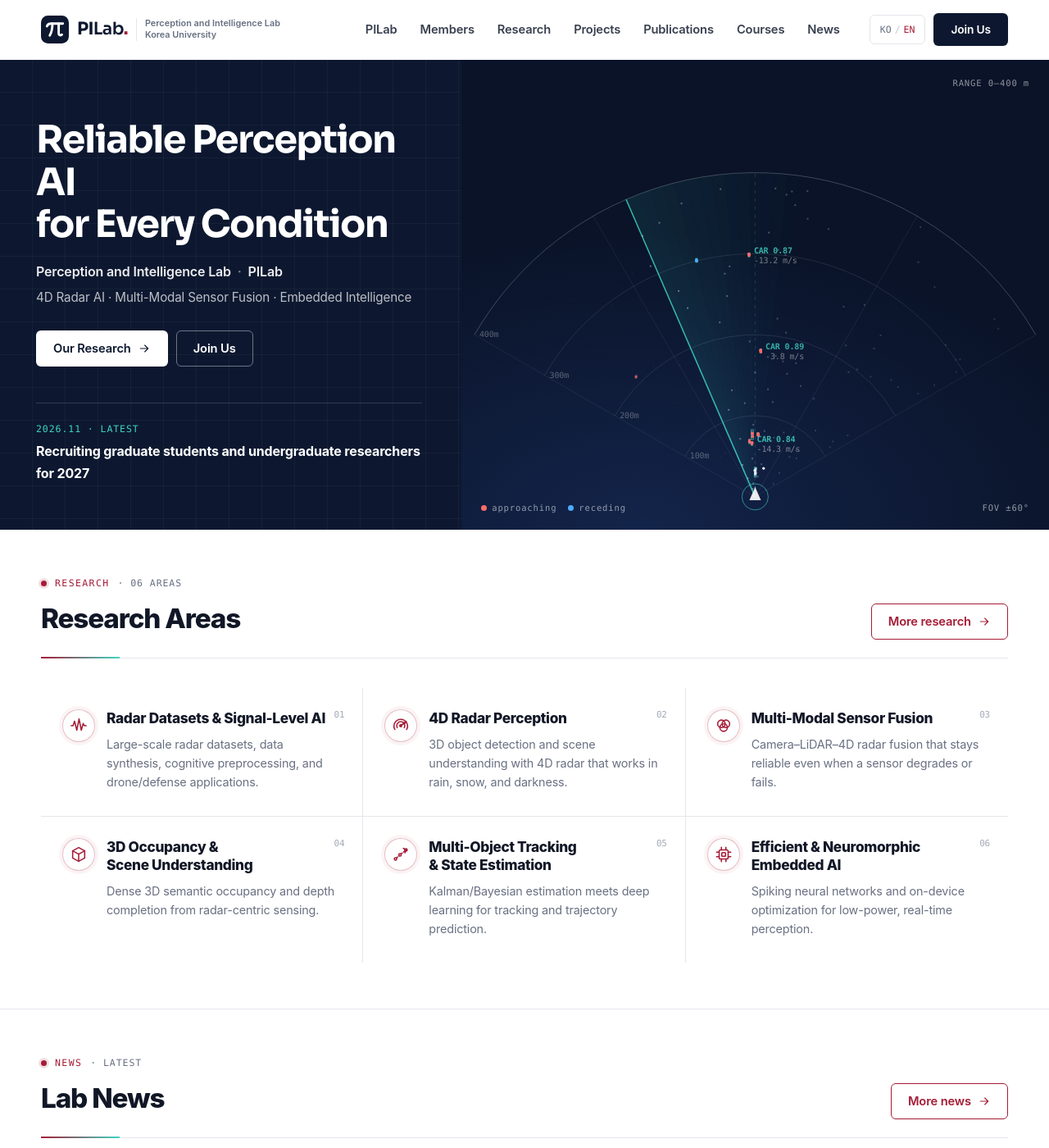
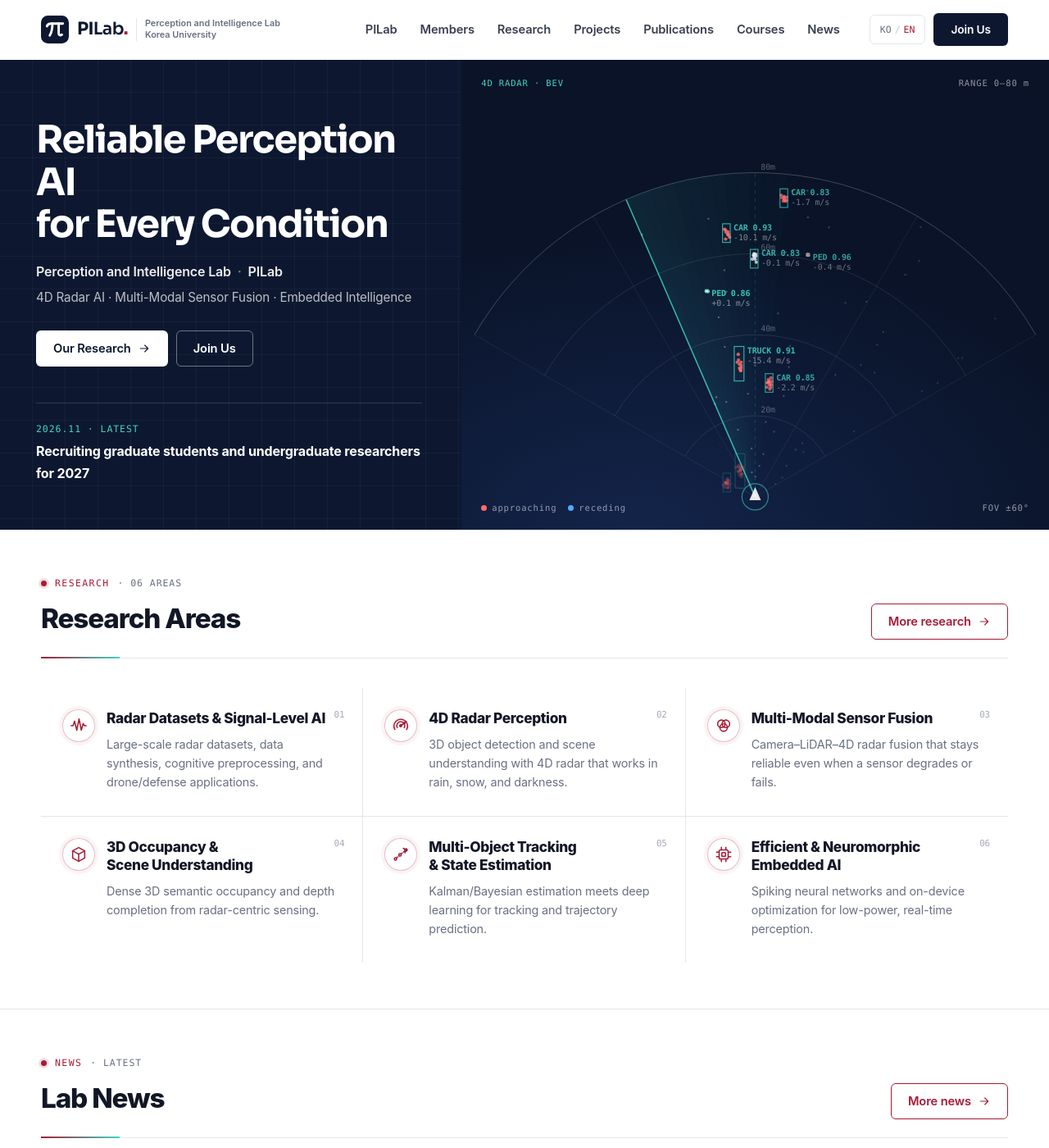
Before and after one commit to dh-paek/pilab, a Jekyll site: the page built from index.html, in a window 1280 px wide and 1400 px high. Shown: the whole window at 82% size. Built offline with Jekyll 4.4.1, drawn with Linux system fonts in a browser that asks for light colours; some web fonts are replaced; part of the change alters nothing that is shown.

Commit message:
Restore original hero radar animation (4D RADAR · BEV, 0-80 m)
Co-Authored-By: Claude Opus 5.5 <noreply@anthropic.com>
Claude-Session: https://claude.ai/code/session_01866X6wmYg1pRh7yHirmmvy

```diff
--- a/assets/css/main.css
+++ b/assets/css/main.css
@@ -211,6 +211,7 @@ html[data-lang="ko"] .hero-title { font-family: var(--font-sans); font-weight: 8
 .radar-canvas { position: absolute; inset: 0; width: 100%; height: 100%; display: block; }
 .radar-hud { position: absolute; inset: 0; pointer-events: none; font-family: var(--font-mono); font-size: .66rem; letter-spacing: .08em; color: rgba(255, 255, 255, .55); }
 .radar-hud span { position: absolute; display: flex; align-items: center; gap: 6px; }
+.hud-tl { top: 20px; left: 24px; color: var(--teal) !important; }
 .hud-tr { top: 20px; right: 24px; }
 .hud-bl { bottom: 18px; left: 24px; }
 .hud-br { bottom: 18px; right: 24px; }
--- a/assets/js/main.js
+++ b/assets/js/main.js
@@ -170,60 +170,41 @@
   }
 
   /* ---------- 5b. radar BEV animation ----------
-     자차(아래 중앙) 기준 4D 레이더 BEV, 최대 400 m · ±60°. 물체 크기·속도는 실제 m 단위.
-     빔이 시야를 왕복하며 표적을 비추면 도플러 색(접근=빨강, 이탈=파랑)의 반사점과 박스가 나타났다가 서서히 사라집니다. */
+     자차(아래 중앙) 기준 4D 레이더 BEV. 빔이 ±60°를 왕복하며 표적을 비추면
+     도플러 색(접근=빨강, 이탈=파랑)의 반사점과 3D 박스가 나타났다가 서서히 사라집니다. */
   var canvas = document.getElementById("radar-canvas");
   if (!canvas || !canvas.getContext) return;
   var ctx = canvas.getContext("2d");
   var W = 0, H = 0, DPR = 1, ox = 0, oy = 0, scale = 1;
-  var MAX_R = 400, FOV = Math.PI / 3;  // 실제 거리 400 m, ±60° — 물체 크기·속도도 같은 m 단위
-  var RING = 100;                       // 거리 링 간격 (m)
+  var MAX_R = 80, FOV = Math.PI / 3; // 80 m, ±60°
   var TEAL = "63,213,196", RED = "255,107,107", BLUE = "77,171,255";
 
   function rnd(a, b) { return a + Math.random() * (b - a); }
   function gauss() { return (Math.random() + Math.random() + Math.random() - 1.5) / 1.5; }
-  function xLimit(y) { return Math.max(0, y) * Math.tan(FOV); }  // 거리 y에서 시야 가장자리 x
 
-  /* 장면: 자차 앞 직선 도로(5차로) + 150 m·290 m 지점의 교차 도로 + 보행자.
-     0–6 = 직선 도로 차량, 7–9 = 교차 도로 차량, 10 = 보행자 */
   var lanes = [-7.2, -3.6, 0, 3.6, 7.2];
-  var CROSS_Y = [150, 290];
-  function vehicle(t) {
-    var truck = Math.random() < .2;
-    t.kind = truck ? "TRUCK" : "CAR"; t.len = truck ? 12 : 4.6; t.wid = truck ? 2.5 : 1.9;
-    return t;
+  var targets = [];
+  function makeTarget(i) {
+    var ped = i >= 7;
+    var lane = ped ? (Math.random() < .5 ? -11 : 11) + rnd(-1, 1) : lanes[i % lanes.length] + rnd(-.4, .4);
+    var oncoming = !ped && lane < -1;
+    return {
+      kind: ped ? "PED" : (Math.random() < .2 ? "TRUCK" : "CAR"),
+      x: lane, y: rnd(10, 76),
+      vy: ped ? rnd(-.6, .6) : oncoming ? rnd(-16, -10) : rnd(-3.5, 3.5), // 자차 기준 상대속도 (m/s)
+      vx: ped ? rnd(-.5, .5) : 0,
+      len: ped ? .7 : 4.6, wid: ped ? .7 : 1.9,
+      hit: -1e9, pts: [], conf: rnd(.82, .98)
+    };
   }
-  function makeTarget(i, respawn) {
-    var t = { hit: -1e9, pts: [], conf: rnd(.82, .98), vx: 0, vy: 0, role: i >= 10 ? "ped" : i >= 7 ? "cross" : "main" };
-    if (t.role === "main") {
-      vehicle(t);
-      t.x = lanes[i % lanes.length] + rnd(-.4, .4);
-      var oncoming = t.x < -1;
-      t.vy = oncoming ? rnd(-16, -10) : rnd(-4, 4);                 // 자차 기준 상대속도 (m/s)
-      t.y = respawn ? (t.vy < 0 ? rnd(MAX_R - 40, MAX_R) : rnd(6, 20)) : rnd(15, MAX_R - 10);
-    } else if (t.role === "cross") {
-      vehicle(t);
-      var d = Math.random() < .5 ? 1 : -1;
-      t.y = CROSS_Y[i % CROSS_Y.length] + (d > 0 ? -1.8 : 1.8);
-      t.vx = d * rnd(8, 14);
-      var lim = xLimit(t.y);
-      t.x = respawn ? -d * (lim + rnd(0, 10)) : rnd(-lim, lim);
-    } else {
-      t.kind = "PED"; t.len = .7; t.wid = .7;
-      t.x = (Math.random() < .5 ? -11 : 11) + rnd(-1, 1);
-      t.y = rnd(8, 60);
-      t.vy = rnd(-1.4, 1.4); t.vx = rnd(-.3, .3);
-    }
-    return t;
-  }
-  var targets = [];
-  for (var i = 0; i < 11; i++) targets.push(makeTarget(i, false));
+  for (var i = 0; i < 9; i++) targets.push(makeTarget(i));
+  targets.forEach(function (t) { if (t.kind === "TRUCK") { t.len = 8.5; t.wid = 2.4; } });
 
   var clutter = [];
   function resetClutter() {
     clutter = [];
-    for (var k = 0; k < 110; k++) {
-      var r = rnd(6, MAX_R), a = rnd(-FOV, FOV);
+    for (var k = 0; k < 70; k++) {
+      var r = rnd(4, MAX_R), a = rnd(-FOV, FOV);
       clutter.push({ r: r, a: a, hit: -1e9 });
     }
   }
@@ -243,15 +224,15 @@
 
   function drawGrid() {
     ctx.lineWidth = 1;
-    for (var r = RING; r <= MAX_R; r += RING) {
+    for (var r = 20; r <= MAX_R; r += 20) {
       ctx.strokeStyle = "rgba(255,255,255," + (r === MAX_R ? .22 : .1) + ")";
       ctx.beginPath();
       ctx.arc(ox, oy, r * scale, -Math.PI / 2 - FOV, -Math.PI / 2 + FOV);
       ctx.stroke();
-      var p = toScreen(-Math.sin(FOV) * r, Math.cos(FOV) * r);   // 거리 라벨은 왼쪽 시야 경계 위 (도로 위 물체 라벨과 겹치지 않게)
+      var p = toScreen(.8, r);
       ctx.fillStyle = "rgba(255,255,255,.32)";
       ctx.font = "10px ui-monospace, Menlo, monospace";
-      ctx.fillText(r + "m", p[0] + 6, p[1] + 3);
+      ctx.fillText(r + "m", p[0] + 3, p[1] - 4);
     }
     for (var d = -60; d <= 60; d += 30) {
       var a = d * Math.PI / 180;
@@ -294,7 +275,6 @@
   }
 
   function drawTargets(t) {
-    var labels = [[ox - 24, oy - 30, 48, 60]];   // 이번 프레임에 그린 라벨 영역(자차 표시 포함) — 겹치면 라벨 생략
     targets.forEach(function (tg) {
       var age = (t - tg.hit) / 1000;
       var alpha = Math.max(0, Math.exp(-age / 1.6));
@@ -302,24 +282,21 @@
       var r = Math.hypot(tg.x, tg.y) || 1;
       var vr = (tg.x * tg.vx + tg.y * tg.vy) / r; // radial velocity
       var col = vr < -.3 ? RED : vr > .3 ? BLUE : "230,236,245";
-      var c = toScreen(tg.x, tg.y), bw = tg.wid * scale, bl = tg.len * scale;   // 실제 크기(m) × 화면 배율
-      ctx.strokeStyle = "rgba(" + TEAL + "," + (alpha * .9) + ")"; ctx.lineWidth = 1;
-      ctx.strokeRect(c[0] - bw / 2, c[1] - bl / 2, bw, bl);
-      tg.pts.forEach(function (p) {   // 반사점은 박스 위에 — 작은 물체에서도 도플러 색이 보이게
+      tg.pts.forEach(function (p) {
         var s = toScreen(tg.x + p[0], tg.y + p[1]);
         ctx.fillStyle = "rgba(" + col + "," + (alpha * .95) + ")";
-        ctx.beginPath(); ctx.arc(s[0], s[1], 1.4, 0, Math.PI * 2); ctx.fill();
+        ctx.beginPath(); ctx.arc(s[0], s[1], 2.1, 0, Math.PI * 2); ctx.fill();
       });
-      var lx = c[0] + bw / 2 + 5, ly = c[1] - 10, box = [lx, ly, 86, 24];
-      var free = labels.every(function (b) { return lx > b[0] + b[2] || lx + box[2] < b[0] || ly > b[1] + b[3] || ly + box[3] < b[1]; });
-      if (alpha > .25 && W > 520 && free && lx + 80 < W) {
-        labels.push(box);
+      var c = toScreen(tg.x, tg.y), bw = tg.wid * scale, bl = tg.len * scale;
+      ctx.strokeStyle = "rgba(" + TEAL + "," + (alpha * .9) + ")"; ctx.lineWidth = 1.2;
+      ctx.strokeRect(c[0] - bw / 2, c[1] - bl / 2, bw, bl);
+      if (alpha > .25 && W > 520) {
         ctx.fillStyle = "rgba(" + TEAL + "," + alpha + ")";
         ctx.font = "600 10px ui-monospace, Menlo, monospace";
-        ctx.fillText(tg.kind + " " + tg.conf.toFixed(2), lx, ly + 8);
+        ctx.fillText(tg.kind + " " + tg.conf.toFixed(2), c[0] + bw / 2 + 4, c[1] - bl / 2 + 8);
         ctx.fillStyle = "rgba(255,255,255," + alpha * .55 + ")";
         ctx.font = "10px ui-monospace, Menlo, monospace";
-        ctx.fillText((vr >= 0 ? "+" : "") + vr.toFixed(1) + " m/s", lx, ly + 20);
+        ctx.fillText((vr >= 0 ? "+" : "") + vr.toFixed(1) + " m/s", c[0] + bw / 2 + 4, c[1] - bl / 2 + 20);
       }
     });
     clutter.forEach(function (cl) {
@@ -342,10 +319,12 @@
   function step(dt) {
     targets.forEach(function (tg, idx) {
       tg.y += tg.vy * dt; tg.x += tg.vx * dt;
-      var gone = tg.role === "cross" ? Math.abs(tg.x) > xLimit(tg.y) + 20
-               : tg.role === "ped" ? (tg.y < 3 || tg.y > 70)
-               : (tg.y > MAX_R + 10 || tg.y < -6);
-      if (gone) targets[idx] = makeTarget(idx, true);
+      if (tg.y > MAX_R + 6 || tg.y < -2 || Math.abs(tg.x) > 14) {
+        var n = makeTarget(idx);
+        n.y = tg.vy < 0 ? rnd(70, 82) : rnd(6, 12);
+        if (tg.kind === "TRUCK") { n.kind = "TRUCK"; n.len = 8.5; n.wid = 2.4; }
+        targets[idx] = n;
+      }
     });
   }
 
@@ -368,7 +347,7 @@
     if (running) rafId = requestAnimationFrame(frame);
   }
   function resetClutterPartial() {
-    clutter.forEach(function (c) { if (Math.random() < .5) { c.r = rnd(6, MAX_R); c.a = rnd(-FOV, FOV); } });
+    clutter.forEach(function (c) { if (Math.random() < .5) { c.r = rnd(4, MAX_R); c.a = rnd(-FOV, FOV); } });
   }
   function drawStatic() {
     var t = 1000;
--- a/index.html
+++ b/index.html
@@ -40,7 +40,8 @@ slug: home
     {%- else %}
     <canvas class="radar-canvas" id="radar-canvas" aria-label="Animated 4D radar bird's-eye-view visualization" role="img"></canvas>
     <div class="radar-hud" aria-hidden="true">
-      <span class="hud-tr">RANGE 0–400 m</span>
+      <span class="hud-tl">4D RADAR · BEV</span>
+      <span class="hud-tr">RANGE 0–80 m</span>
       <span class="hud-bl"><i class="dot dot--in"></i>approaching <i class="dot dot--out"></i>receding</span>
       <span class="hud-br">FOV ±60°</span>
     </div>
```
